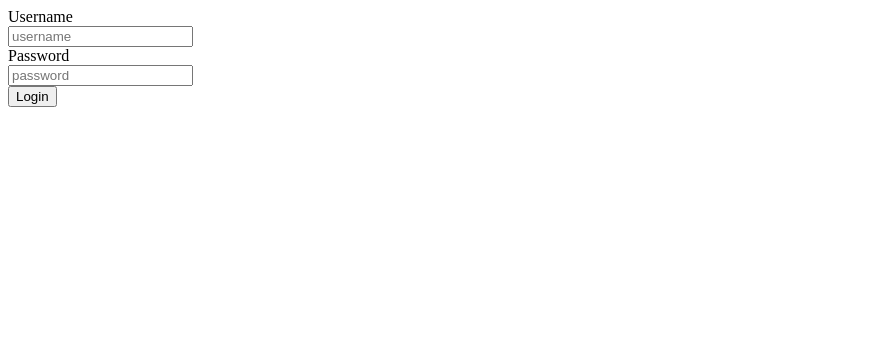
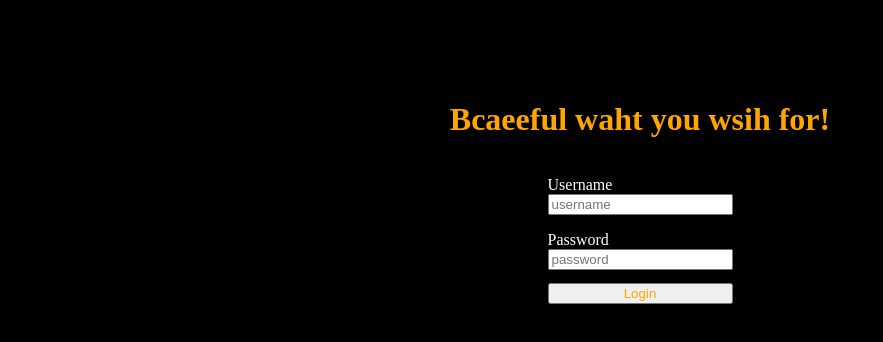
Before and after one commit to mig-gonz/sql-injection-activity, a website: page index.html in a window 1280 px wide. Shown: the whole page, without its empty margins (0-883 px from the left). Drawn offline with Linux system fonts and the light colour scheme.

Commit message:
added css

```diff
--- a/index.html
+++ b/index.html
@@ -9,20 +9,17 @@
   </head>
   <body>
     <div class="container">
+      <h1>Bcaeeful waht you wsih for!</h1>
       <form action="/login" method="post">
         <label>Username</label>
-        <br />
         <input type="text" name="username" placeholder="username" required />
-        <br />
         <label>Password</label>
-        <br />
         <input
           type="password"
           name="password"
           placeholder="password"
           required
         />
-        <br />
         <button type="submit">Login</button>
       </form>
     </div>
--- a/style.css
+++ b/style.css
@@ -0,0 +1,26 @@
+body {
+  background: black;
+  color: white;
+}
+.container {
+  margin-top: 5em;
+  display: flex;
+  flex-direction: column;
+  align-items: center;
+  justify-content: center;
+}
+h1 {
+  color: orange;
+}
+form {
+  display: flex;
+  flex-direction: column;
+  margin: 1em;
+}
+label:last-of-type {
+  margin-top: 1em;
+}
+button {
+  margin-top: 1em;
+  color: orange;
+}
```
